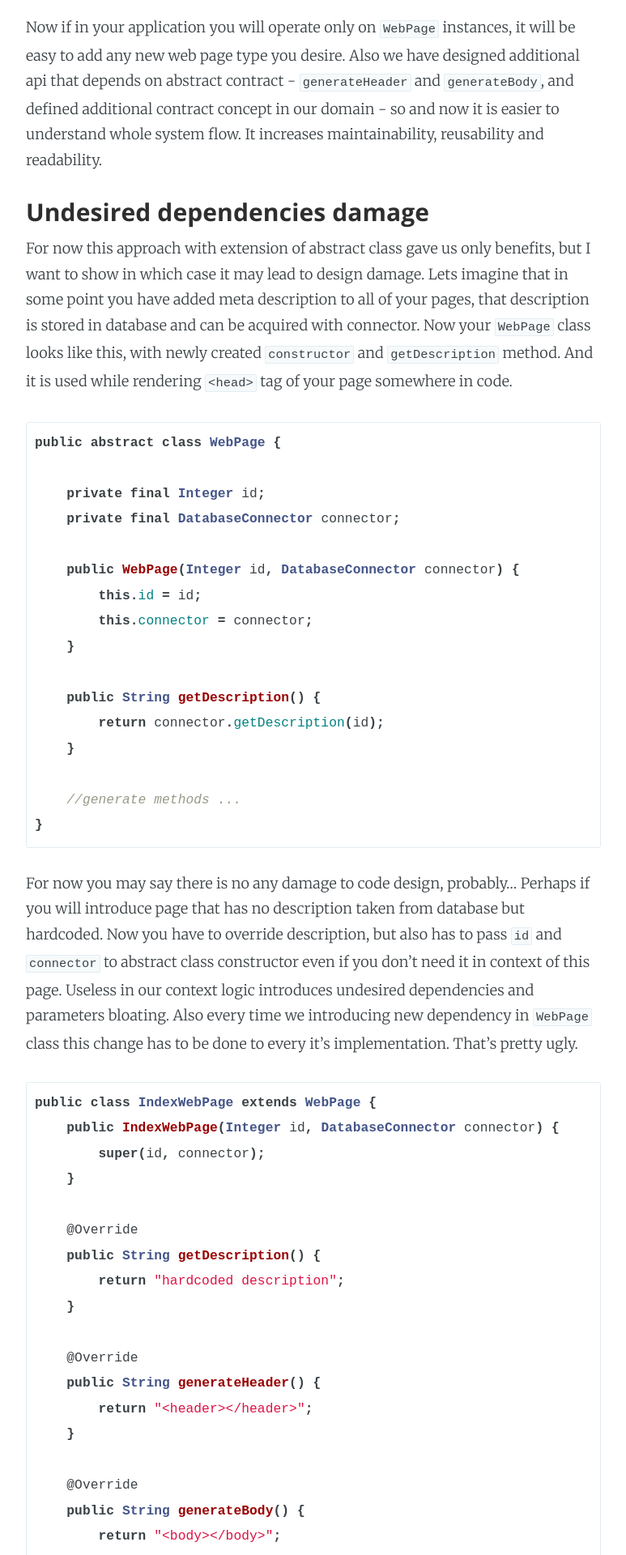
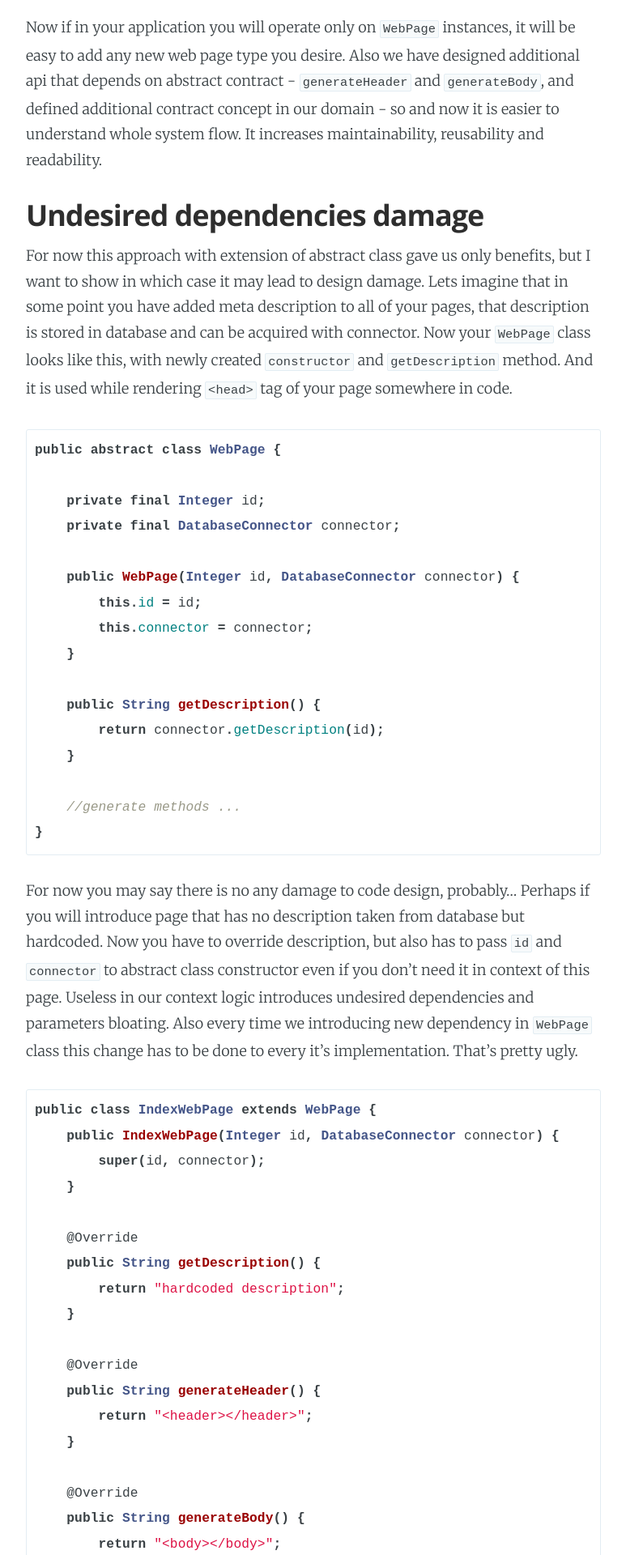
Before and after one commit to syzygypl/syzygypl.github.io, a Jekyll site: the page built from _posts/2018-10-11-interface-power.md, in a window 1280 px wide. Shown: the part 1591-3511 px from the top of the page at 81% size, without its empty margins (253-1026 px from the left). Built offline with Jekyll 4.4.1, drawn with Linux system fonts in a browser that asks for light colours.

Commit message:
change initial header level

````diff
--- a/_posts/2018-10-11-interface-power.md
+++ b/_posts/2018-10-11-interface-power.md
@@ -48,7 +48,7 @@ you desire. Also we have designed additional api that depends on abstract contra
 `generateBody`, and defined additional contract concept in our domain - so and now it is easier to understand whole
 system flow. It increases maintainability, reusability and readability.
 
-### Undesired dependencies damage
+## Undesired dependencies damage
 
 For now this approach with extension of abstract class gave us only benefits, but I want to show in which case it may
 lead to design damage. Lets imagine that in some point you have added meta description to all of your pages, that
@@ -109,7 +109,7 @@ introduced in parent class is inherited by it's child. Main point here is that w
 assumed that this `getDescription` will be useful for every child class. That's great when we desire to have this logic,
 but problems start to appear when this logic is not needed in some cases (like described above).
 
-### Interfaces
+## Interfaces
 
 Let's introduce another example of abstraction in OOP languages. It's called **interfaces**. Main difference between
 interface and abstract class is that you are not allowed to have any implementation in interfaces. So it is pure
@@ -168,7 +168,7 @@ Here we can see that it was no possible to add `getDescription` to `WebPage` bec
 interfaces, instead we had to add it directly to class that needed this feature. This approach saved us from damage
 described in example with abstract class. Let's compare this two solutions more deeply.
 
-### Theoretical view
+## Theoretical view
 
 Imagine how we can think of this problem in terms of contracts and their features. Lets call every contract
 methods as features, so we will get `description`,`header`, `body` features in `WebPage` contract. Now we have
@@ -186,7 +186,7 @@ it looks like.
 So main difference of interfaces and abstract classes is default implementation, only that thing may be harmful
 in case of our design. And this was depicted in design problem above.
 
-### Rectangle is a Square problem
+## Rectangle is a Square problem
 
 Let's investigate one more example, where inheritance don't works well. This topic is called **square is rectangle**
 problem: imagine that you have class `Rectangle` with `width` and `height` accessors and `area` calculation. Also we
@@ -227,7 +227,7 @@ public class Square extends Rectangle {
 }
 ```
 
-### Liskov Substitution Principle
+## Liskov Substitution Principle
 
 Everything looks great now, but if somewhere in our application we will write method that operates on `Rectangle`
 and pass square to it, we can spot logic problem. It means that square instance don't works well in terms of
@@ -256,7 +256,7 @@ was encapsulated some logic previously was broken. So as you can see partial mod
 to design damage.
 
 
-### Undesired public contract
+## Undesired public contract
 
 Another way we can approach this problem is adding new accessors to square `Square` and not modifying old ones.
 That's our new `Square`:
@@ -301,7 +301,7 @@ We have assumed that `width` accessor on `Square` class will be correct in terms
 method was implemented in parent class and know's nothing about it's child logic. And now we have opposite problem -
 our child class has got default public contract that is not working in terms of his logic.
 
-### Cure
+## Cure
 
 So again interfaces can solve problems that emerges from default implementation. Let's create `Rectangle` interface:
 ```java
@@ -349,7 +349,7 @@ be able to implement like `setWidth` and `setHeight` it will be easy to spot the
 completely eliminate problem, and you can still break Liskov or get undesired contract, but as it was explained
 earlier it is really hard, and you can do it by accident.
 
-### Default implementation problems
+## Default implementation problems
 To sum up, there's comprehensive list of problems you will be able to introduce with inheritance:
  * Undesired dependencies
  * Liskov Substitution Principle
````
